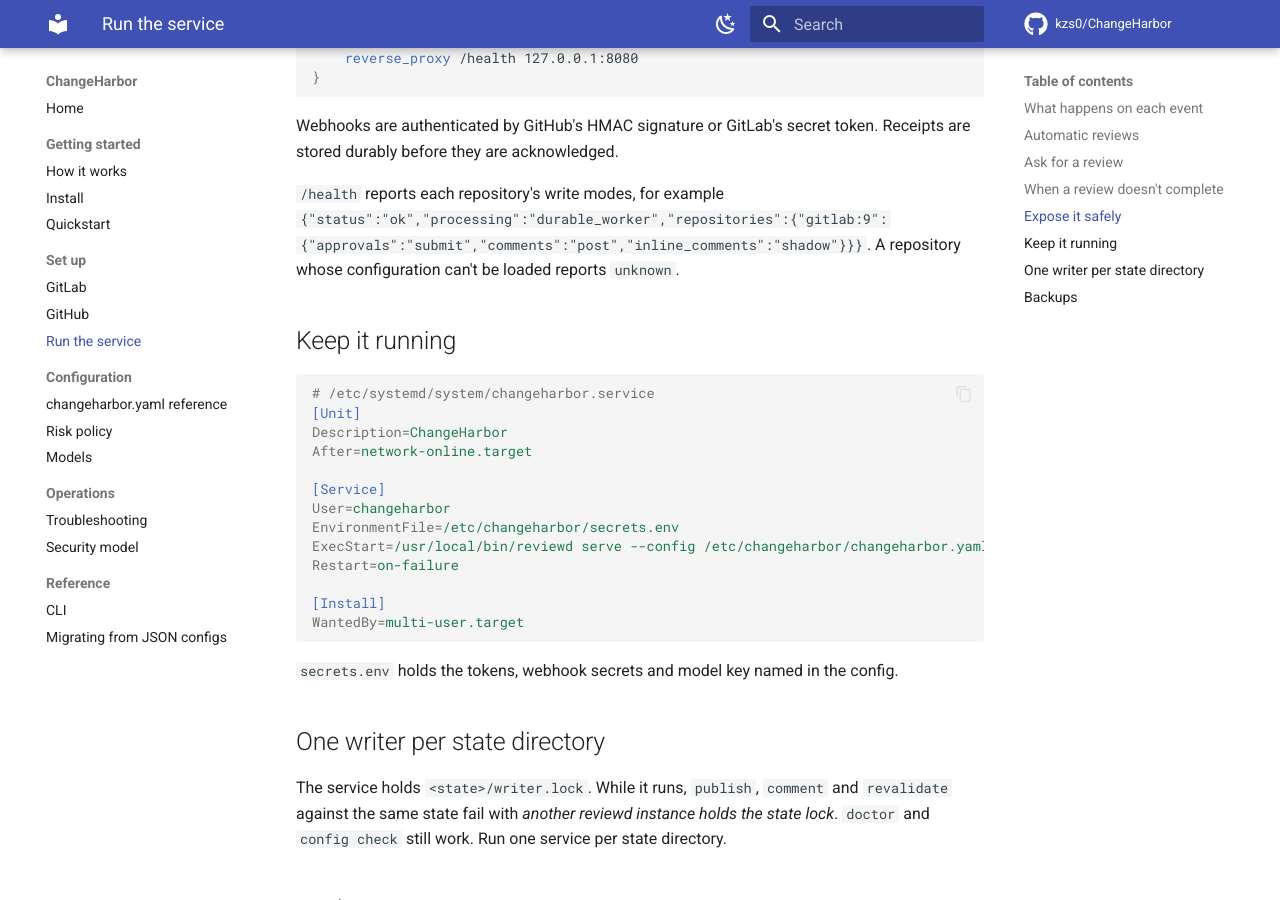
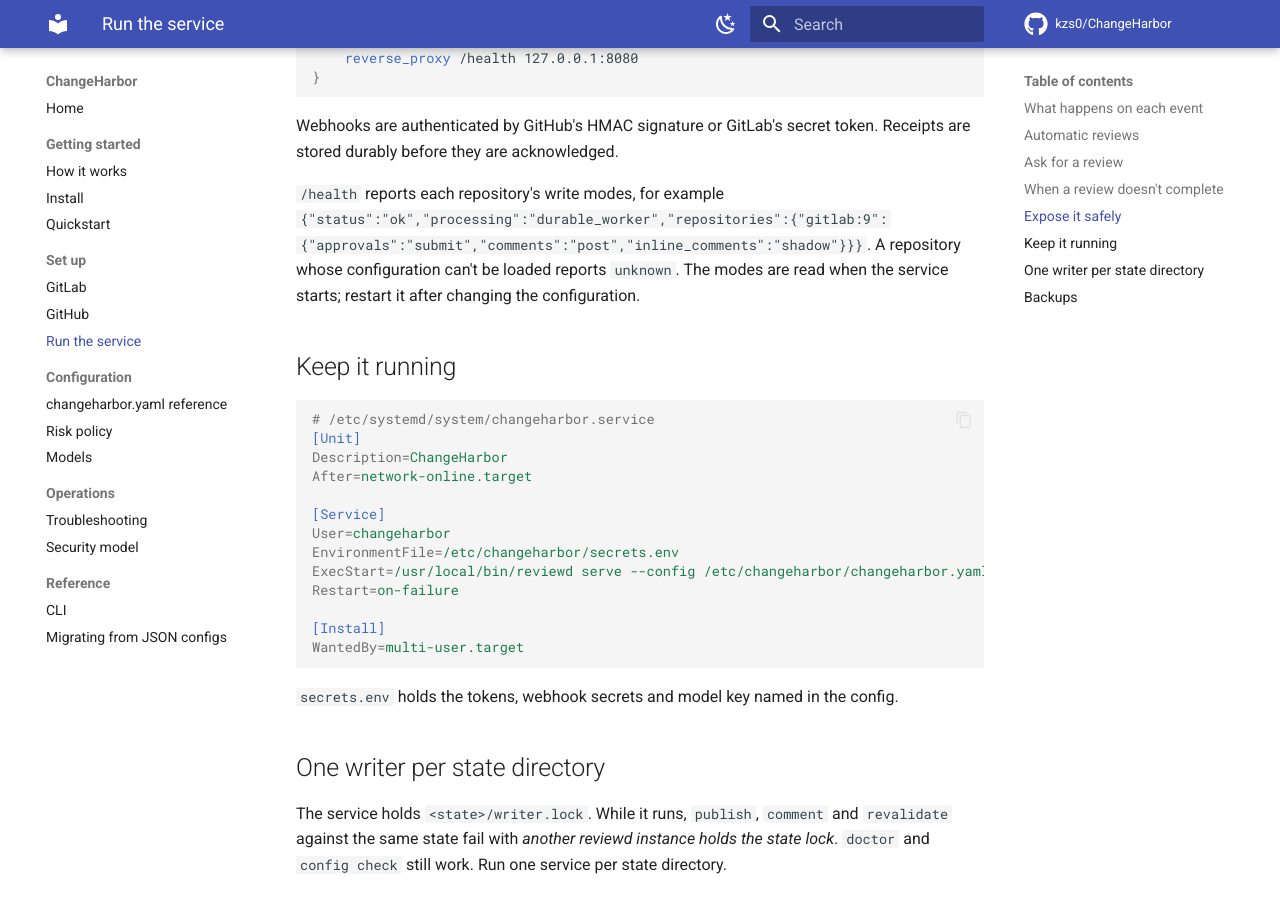
Before and after one commit to kzs0/ChangeHarbor, an MkDocs documentation site: the page built from website/docs/guides/service.md, in a window 1280 px wide and 900 px high, scrolled down 2533 px. Built offline with MkDocs 1.6.1 and Material for MkDocs 9.7.7, drawn with Linux system fonts in a browser that asks for light colours; comment, search, counter and statistics services are not loaded.

Commit message:
Document that /health modes are read at startup and how explain finds state
Co-Authored-By: Claude Opus 5.5 <noreply@anthropic.com>
Claude-Session: https://claude.ai/code/session_019RthdeqzNpq3NCAnoj8Xxp

```diff
--- a/website/docs/guides/service.md
+++ b/website/docs/guides/service.md
@@ -117,7 +117,8 @@ token. Receipts are stored durably before they are acknowledged.
 
 `/health` reports each repository's write modes, for example
 `{"status":"ok","processing":"durable_worker","repositories":{"gitlab:9":{"approvals":"submit","comments":"post","inline_comments":"shadow"}}}`.
-A repository whose configuration can't be loaded reports `unknown`.
+A repository whose configuration can't be loaded reports `unknown`. The modes
+are read when the service starts; restart it after changing the configuration.
 
 ## Keep it running
 
```
Also changed, not shown: website/docs/reference/cli.md (+1 -1 lines).
